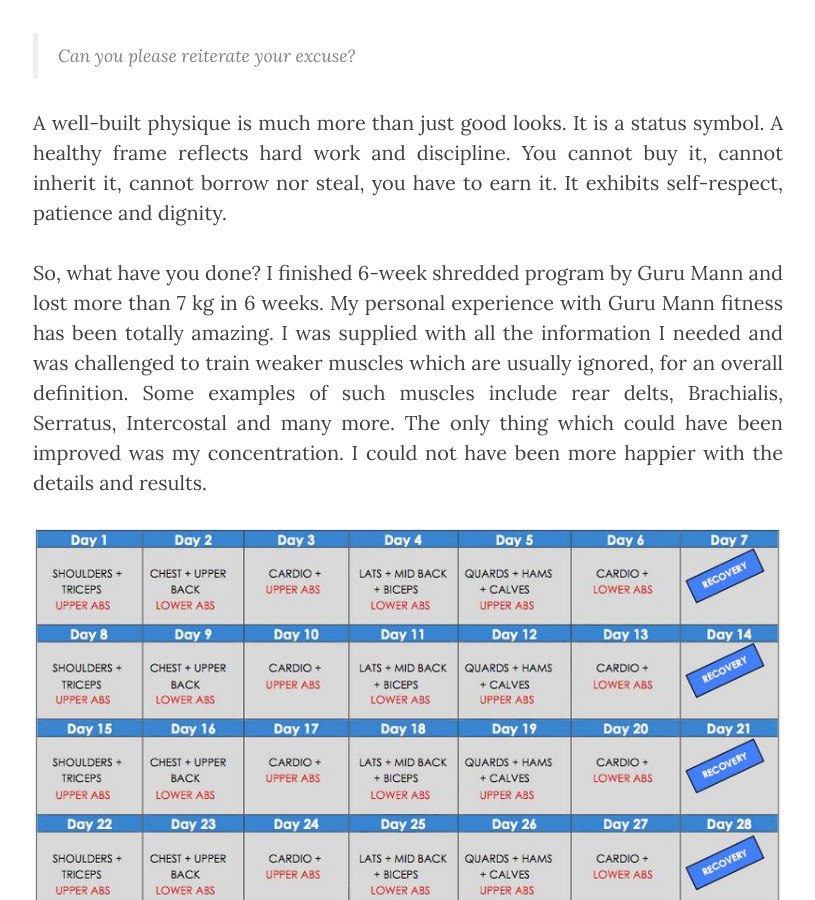
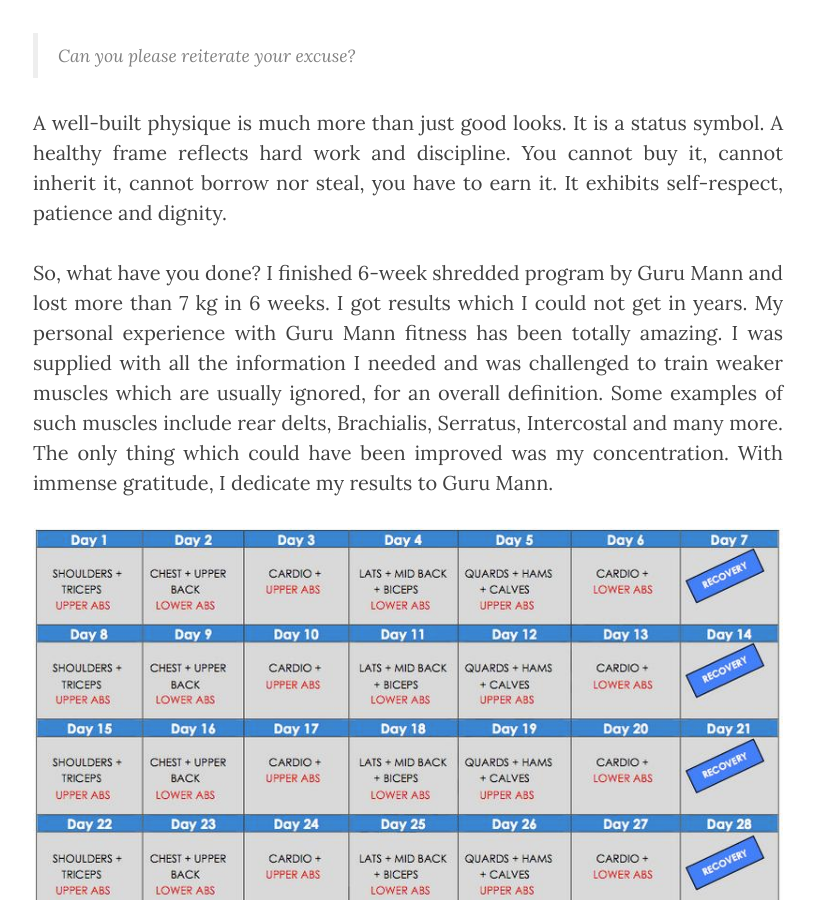
Before and after one commit to saurrv/saurrv.github.io, a Jekyll site: the page built from _posts/2017-01-01-fitness.markdown, in a window 1280 px wide and 900 px high, scrolled down 793 px. Shown: the whole window, without its empty margins (232-1047 px from the left). Built offline with Jekyll 4.4.1, drawn with Linux system fonts in a browser that asks for light colours; nearby versions of some CDN libraries; some of the changed text lies outside the part shown.

Commit message:
Fitness draft Jan 1

```diff
--- a/_posts/2017-01-01-fitness.markdown
+++ b/_posts/2017-01-01-fitness.markdown
@@ -15,7 +15,7 @@
 
 <p>A well-built physique is much more than just good looks. It is a status symbol. A healthy frame reflects hard work and discipline. You cannot buy it, cannot inherit it, cannot borrow nor steal, you have to earn it. It exhibits self-respect, patience and dignity.</p>
 
-<p>So, what have you done? I finished 6-week shredded program by Guru Mann and lost more than 7 kg in 6 weeks. My personal experience with Guru Mann fitness has been totally amazing. I was supplied with all the information I needed and was challenged to train weaker muscles which are usually ignored, for an overall definition. Some examples of such muscles include rear delts, Brachialis, Serratus, Intercostal and many more. The only thing which could have been improved was my concentration. I could not have been more happier with the details and results.</p>
+<p>So, what have you done? I finished 6-week shredded program by Guru Mann and lost more than 7 kg in 6 weeks. I got results which I could not get in years. My personal experience with Guru Mann fitness has been totally amazing. I was supplied with all the information I needed and was challenged to train weaker muscles which are usually ignored, for an overall definition. Some examples of such muscles include rear delts, Brachialis, Serratus, Intercostal and many more. The only thing which could have been improved was my concentration. With immense gratitude, I dedicate my results to Guru Mann.</p>
 
 <a href="http://www.gurumann.com/6Weekshredded.html"><img src="{{ site.baseurl }}/img/6-week-shredded-workout-program.jpg" alt="Program Image"></a>
 <span class="caption text-muted">6-week shredded program by Guru Mann</span>
@@ -25,4 +25,4 @@
 <iframe width="560" height="315" src="https://www.youtube.com/embed/52674f82I3w" frameborder="0" allowfullscreen></iframe>
 <!--<span class="caption text-muted">My story - Guru Mann Fitness</span>-->
 
-<p>The goals of writing this article were to motivate a start, share my experience and appreciate my inspiration, Guru Mann. I want you to help me make this article a success by just hitting the gym without anymore thinking. </p>
+<p>The goals of writing this article were to motivate a start, share my experience and appreciate my inspiration, Guru Mann. I want you to help me make this article a success by just hitting the gym without anymore thinking. I will end with my all-time favorite, "Do not think, Just do it!"</p>
```
